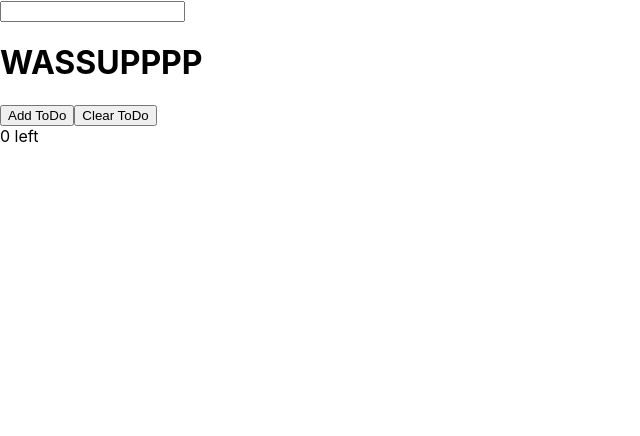
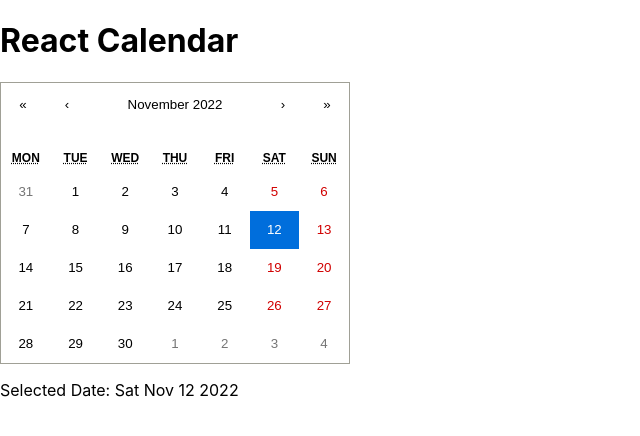
Before and after one commit to anniealiang/BostonHacks2022, a React (Create React App) app: page / in a window 1280 px wide. Shown: the top 436 px of the page, without its empty margins (0-640 px from the left). Built offline with nearby package versions, Linux system fonts and the light colour scheme.

Commit message:
calendar

```diff
--- a/package.json
+++ b/package.json
@@ -3,12 +3,14 @@
   "version": "0.1.0",
   "private": true,
   "dependencies": {
+    "@mobiscroll/react": "https://npm.mobiscroll.com/@mobiscroll/react-trial/-/react-trial-5.19.2.tgz",
     "@testing-library/jest-dom": "^5.16.5",
     "@testing-library/react": "^13.4.0",
     "@testing-library/user-event": "^13.5.0",
     "react": "^18.2.0",
+    "react-calendar": "^4.0.0",
     "react-dom": "^18.2.0",
-    "react-scripts": "5.0.1",
+    "react-scripts": "^2.1.3",
     "web-vitals": "^2.1.4"
   },
   "scripts": {
--- a/src/App.css
+++ b/src/App.css
@@ -35,4 +35,92 @@
   to {
     transform: rotate(360deg);
   }
+  .react-calendar {
+    width: 400px;
+    max-width: 100%;
+    background-color: #fff;
+    color: #222;
+    border-radius: 8px;
+    box-shadow: 0 12px 24px rgba(0, 0, 0, 0.2);
+    font-family: Arial, Helvetica, sans-serif;
+    line-height: 1.125em;
+   }
+   .react-calendar__navigation button {
+    color: #6f48eb;
+    min-width: 44px;
+    background: none;
+    font-size: 16px;
+    margin-top: 8px;
+   }
+   .react-calendar__navigation button:enabled:hover,
+   .react-calendar__navigation button:enabled:focus {
+    background-color: #f8f8fa;
+   }
+   .react-calendar__navigation button[disabled] {
+    background-color: #f0f0f0;
+   }
+   abbr[title] {
+    text-decoration: none;
+   }
+   /* .react-calendar__month-view__days__day--weekend {
+    color: #d10000;
+   } */
+   .react-calendar__tile:enabled:hover,
+   .react-calendar__tile:enabled:focus {
+    background: #f8f8fa;
+    color: #6f48eb;
+    border-radius: 6px;
+   }
+   .react-calendar__tile--now {
+    background: #6f48eb33;
+    border-radius: 6px;
+    font-weight: bold;
+    color: #6f48eb;
+   }
+   .react-calendar__tile--now:enabled:hover,
+   .react-calendar__tile--now:enabled:focus {
+    background: #6f48eb33;
+    border-radius: 6px;
+    font-weight: bold;
+    color: #6f48eb;
+   }
+   .react-calendar__tile--hasActive:enabled:hover,
+   .react-calendar__tile--hasActive:enabled:focus {
+    background: #f8f8fa;
+   }
+   .react-calendar__tile--active {
+    background: #6f48eb;
+    border-radius: 6px;
+    font-weight: bold;
+    color: white;
+   }
+   .react-calendar__tile--active:enabled:hover,
+   .react-calendar__tile--active:enabled:focus {
+    background: #6f48eb;
+    color: white;
+   }
+   .react-calendar--selectRange .react-calendar__tile--hover {
+    background-color: #f8f8fa;
+   }
+   .react-calendar__tile--range {
+    background: #f8f8fa;
+    color: #6f48eb;
+    border-radius: 0;
+   }
+   .react-calendar__tile--rangeStart {
+    border-top-right-radius: 0;
+    border-bottom-right-radius: 0;
+    border-top-left-radius: 6px;
+    border-bottom-left-radius: 6px;
+    background: #6f48eb;
+    color: white;
+   }
+   .react-calendar__tile--rangeEnd {
+    border-top-left-radius: 0;
+    border-bottom-left-radius: 0;
+    border-top-right-radius: 6px;
+    border-bottom-right-radius: 6px;
+    background: #6f48eb;
+    color: white;
+   }
 }
--- a/src/App.js
+++ b/src/App.js
@@ -1,15 +1,25 @@
 import React from 'react'
+import { useState } from 'react';
+import Calendar from 'react-calendar';
+import './App.css';
+import 'react-calendar/dist/Calendar.css';
 
 function App() {
+  const [date, setDate] = useState(new Date());
+
   return (
-    <>
-      <input type = "text" />
-      <h1>WASSUPPPP</h1>
-      <button>Add ToDo</button>
-      <button>Clear ToDo</button>
-      <div>0 left</div>
-    </>
-  )
+    <div className='app'>
+      <h1 className='text-center'>React Calendar</h1>
+      <div className='calendar-container'>
+        <Calendar onChange={setDate} value={date} />
+      </div>
+      <p className='text-center'>
+        <span className='bold'>Selected Date:</span>{' '}
+        {date.toDateString()}
+      </p>
+    </div>
+
+  );
 }
 
 export default App;
```
Also changed, not shown: 2 other files (tests, documents, lock files or other folders).
